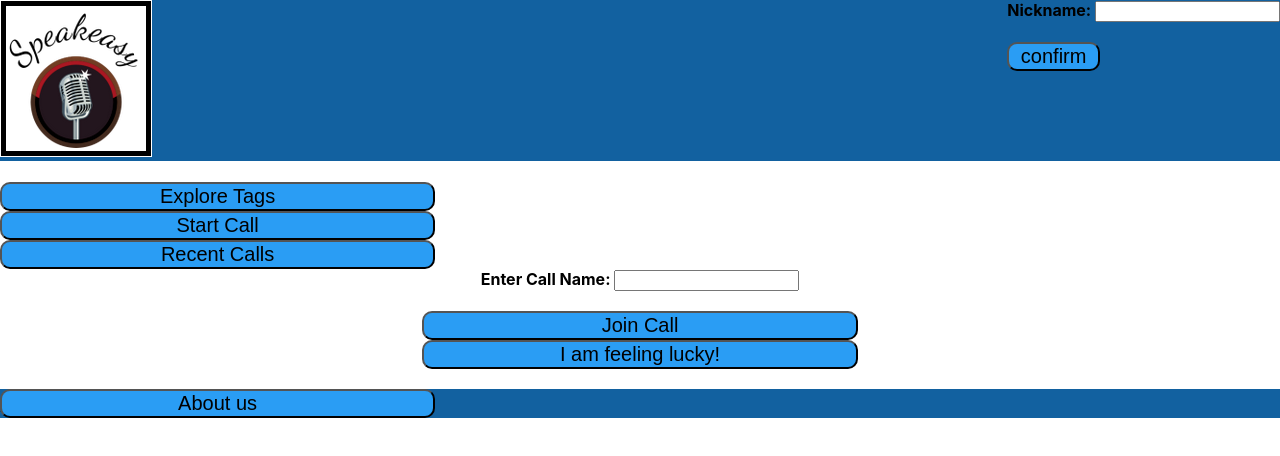
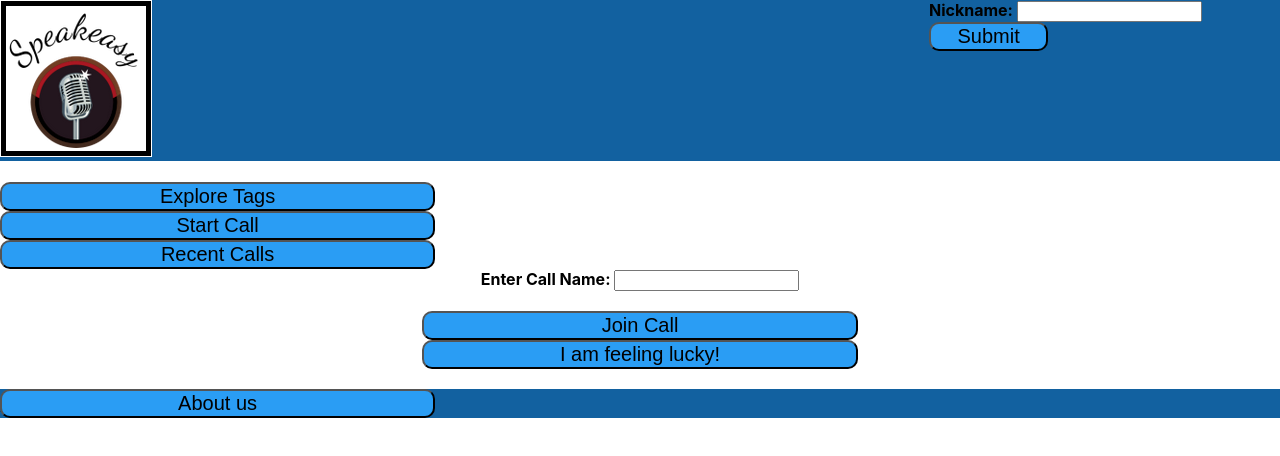
Before and after one commit to agile-dev-assignments/project-setup-team-baliton-portal-speakeasy, a React (Create React App) app in the folder front-end/: page /main in a window 1280 px wide. Shown: the top 456 px of the page. Built offline with nearby package versions, Linux system fonts and the light colour scheme.

Commit message:
npm init filled out, here it is

```diff
--- a/front-end/src/App.js
+++ b/front-end/src/App.js
@@ -8,6 +8,7 @@ import TagPage from './TagPage';
 import EasterEgg from './EasterEgg';
 import Logo from './speakeasyLogo.PNG';
 //import CreateNewCall from './CreateNewCall'
+import React, { useState, useRef } from 'react';
 
 function App() {
   return (
@@ -68,11 +69,34 @@ function Linker(prop) {
 
 
 const Toplog = (props) => {
+  const [nick, setNickname] = useState('')
+  const nicknameRef = useRef()
+
+  function handleNick(e) {
+    const nn = nicknameRef.current.value
+    setNickname(nn);
+  }
+
+  if (nick !== '') {
+    <div id = "top">
+      <div id = "nickname">
+        <h2>
+          {nick}
+        </h2>
+      </div>
+      <Link to = "/main">
+        <img className="logo" alt="" src={Logo} />
+      </Link>
+    </div>
+  }
   return (
     <div id = "top">
       <div id = "nickname">
-        <Textbox mess = "Nickname: " tag = "nickname" name = "confirm"> </Textbox>
-
+        <label><b>Nickname: </b></label>
+        <input ref={nicknameRef} type="text" />
+        <button className="buttons" onClick={handleNick}>
+          Submit
+        </button>
       </div>
       <Link to = "/main">
         <img className="logo" alt="" src={Logo} />
```
Also changed, not shown: 1 other file (tests, documents, lock files or other folders).
